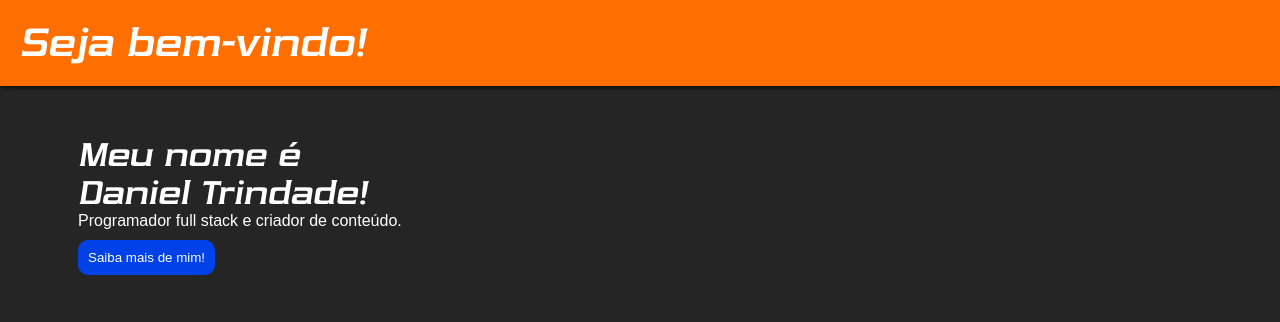
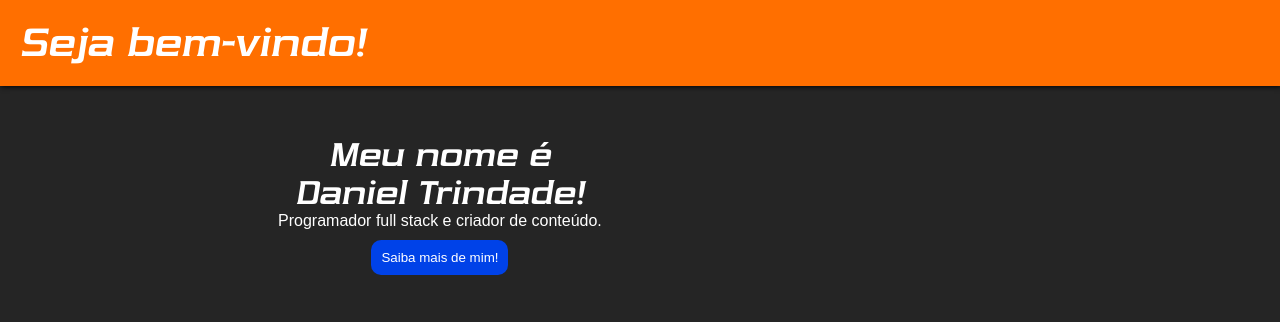
Before and after one commit to danieltrindade3/Portfolio, a plain HTML site: page index.html in a window 1280 px wide. Shown: the top 322 px of the page. Drawn offline with Linux system fonts and the light colour scheme.

Commit message:
Adição do favicon.

```diff
--- a/index.html
+++ b/index.html
@@ -4,6 +4,7 @@
     <meta charset="UTF-8">
     <meta name="viewport" content="width=device-width, initial-scale=1.0">
     <title>Página inicial</title>
+    <link rel="shortcut icon" href="components/media/favicon.ico" type="image/x-icon">
     <link rel="stylesheet" href="styles/style.css">
     <link rel="stylesheet" href="styles/media.css">
     <link rel="stylesheet" href="styles/font.css">
@@ -12,10 +13,13 @@
     <header><h1>Seja bem-vindo!</h1></header>
     <main>
         <aside class="container">
-                <h2 class="título-nome">Meu nome é</h2>
-                <h2 class="título-nome">Daniel Trindade!</h2>
-                <p>Programador full stack e criador de conteúdo.</p>
-                <button id="bt-redirecione" onclick="window.location.href='screens/sobre.html'">Saiba mais de mim!</button>
+                <div class="content">
+                    <h2 class="título-nome">Meu nome é</h2>
+                    <h2 class="título-nome">Daniel Trindade!</h2>
+                    <p>Programador full stack e criador de conteúdo.</p>
+                    <button onclick="window.location.href='screens/sobre.html'">Saiba mais de mim!</button>
+                </div>
+                <div class="image"></div>
         </aside>
     </main>
     <footer>
--- a/styles/style.css
+++ b/styles/style.css
@@ -54,9 +54,16 @@ main {
     justify-content: space-between;
 }
 .container {
+    display: flex;
+    justify-content: space-around;
+}
+.content {
+    display: flex;
     flex-direction: column;
-    justify-content: space-between;
+    justify-content: center;
+    align-items: center;
 }
+
 main > h1 {
     margin: 10px auto;
 }
```
Also changed, not shown: components/media/favicon.ico (added).
